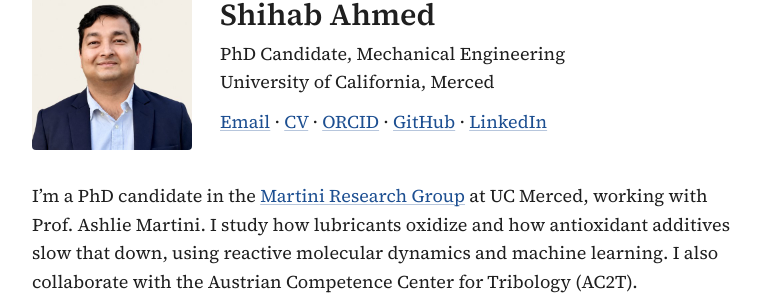
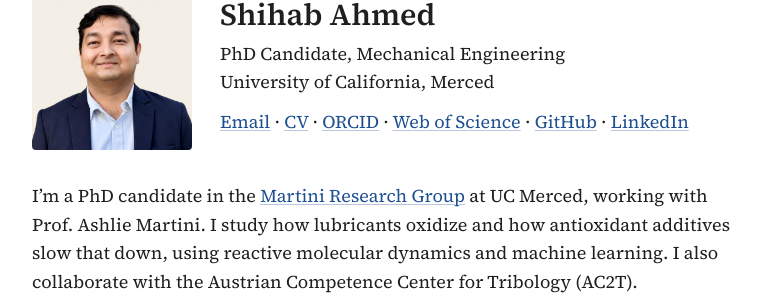
Before and after one commit to sahmed73/sahmed73.github.io, a Jekyll site: the page built from index.md, in a window 1280 px wide. Shown: the part 116-420 px from the top of the page, without its empty margins (248-1030 px from the left). Built offline with Jekyll 4.4.1, drawn with Linux system fonts in a browser that asks for light colours.

Commit message:
Add Web of Science profile link

```diff
--- a/_config.yml
+++ b/_config.yml
@@ -28,6 +28,7 @@ exclude:
 github_username: sahmed73
 linkedin_username: shihab73
 orcid: 0009-0006-8230-9141
+web_of_science_id: JWO-9574-2024
 # Leave empty to hide the link.
 google_scholar: ""
 cv: /assets/Shihab_Ahmed_CV.pdf
--- a/index.md
+++ b/index.md
@@ -16,6 +16,7 @@ redirect_from: /about/
       {%- if site.cv != "" %} · <a href="{{ site.cv | relative_url }}">CV</a>{% endif %}
       {%- if site.google_scholar != "" %} · <a href="{{ site.google_scholar }}">Google Scholar</a>{% endif %}
       · <a href="https://orcid.org/{{ site.orcid }}">ORCID</a>
+      · <a href="https://www.webofscience.com/wos/author/record/{{ site.web_of_science_id }}">Web of Science</a>
       · <a href="https://github.com/{{ site.github_username }}">GitHub</a>
       · <a href="https://www.linkedin.com/in/{{ site.linkedin_username }}/">LinkedIn</a>
     </p>
```
